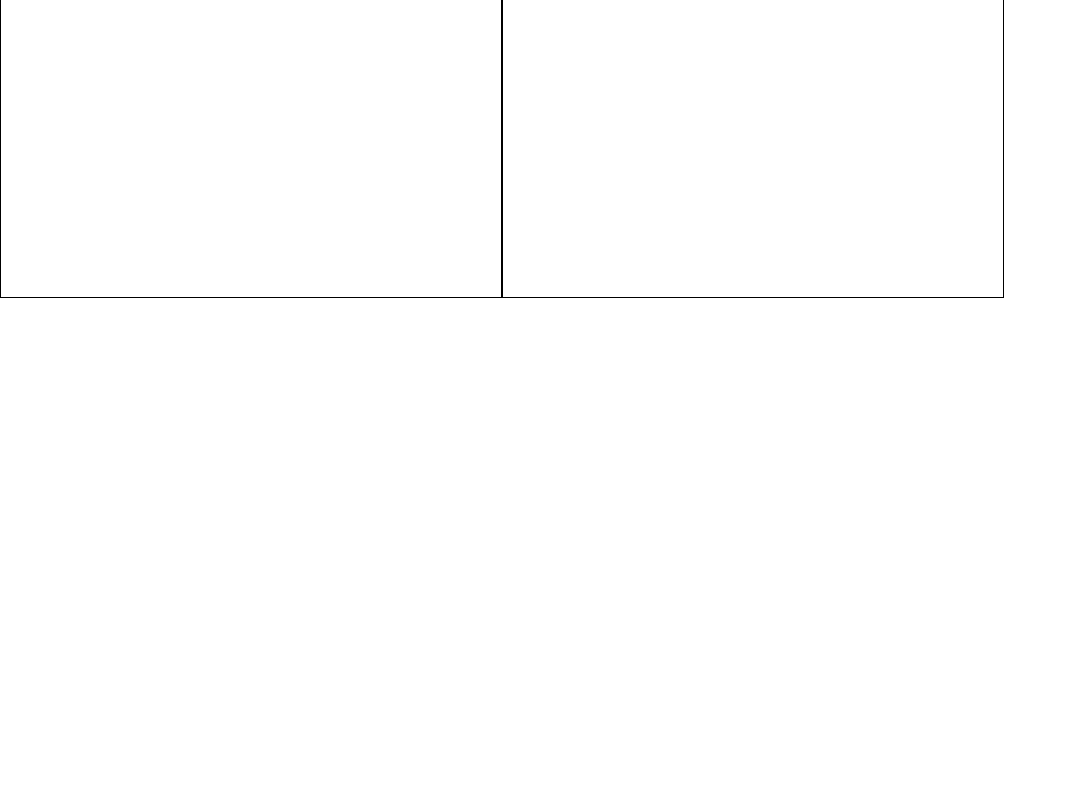
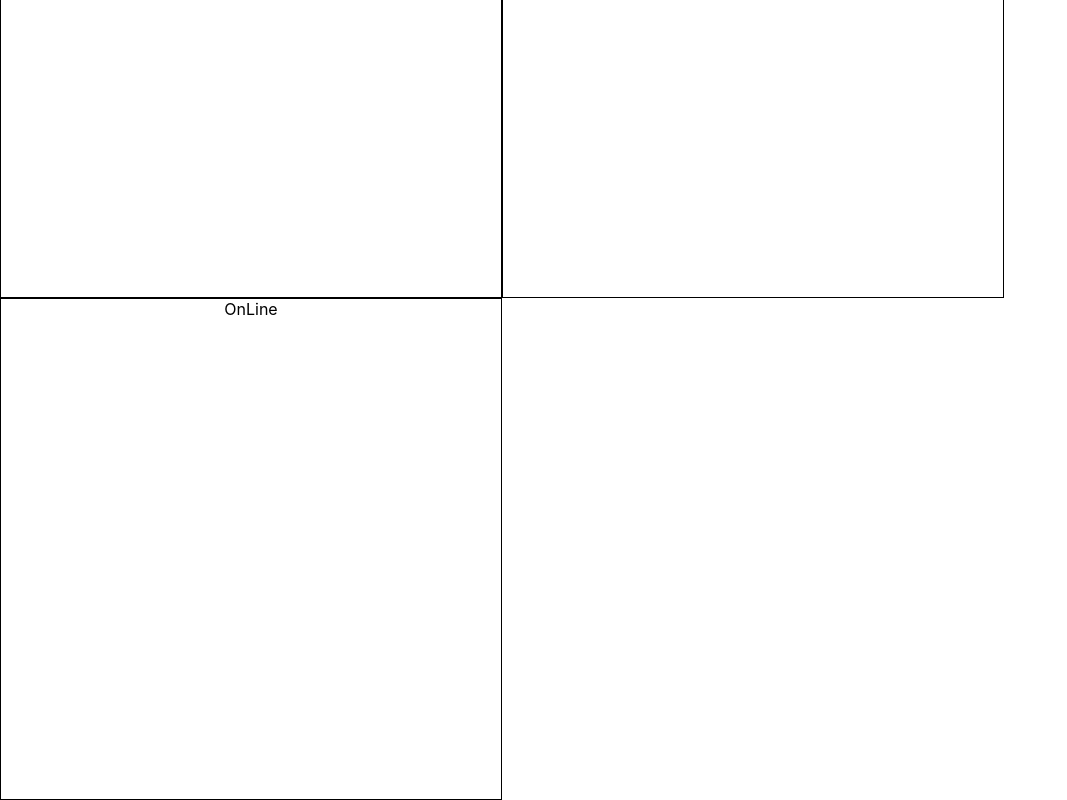
Before and after one commit to bigtae1007/nomard-hook, a React (Create React App) app: page / in a window 1280 px wide. Shown: the part 1208-2008 px from the top of the page, without its empty margins (0-1067 px from the left). Before the commit the page ends 1506 px from the top, so only its background shows below. Built offline with nearby package versions, Linux system fonts and the light colour scheme.

Commit message:
usenetwork 작성

```diff
--- a/src/App.tsx
+++ b/src/App.tsx
@@ -9,6 +9,7 @@ import PracPreventLeave from "./PracHook/PracPreventLeave";
 import PracBeforeLeave from "./PracHook/PracBeforeLeave";
 import PracFadeIn from "./PracHook/PracFadeIn";
 import styled from "styled-components";
+import PracNetwork from "./PracHook/PracNetwork";
 
 function App() {
   return (
@@ -20,6 +21,7 @@ function App() {
       <PracPreventLeave />
       <PracBeforeLeave />
       <PracFadeIn />
+      <PracNetwork />
     </AppDiv>
   );
 }
--- /dev/null
+++ b/src/PracHook/PracNetwork.tsx
@@ -0,0 +1,35 @@
+import React, { useEffect, useState } from "react";
+
+export const useNetwork = (onChange?: (state: boolean) => void) => {
+  const [statuse, setStatus] = useState(navigator.onLine);
+  const changeNetwork = () => {
+    if (onChange) {
+      onChange(navigator.onLine);
+    }
+
+    setStatus(navigator.onLine);
+  };
+
+  useEffect(() => {
+    window.addEventListener("online", changeNetwork);
+    window.addEventListener("offline", changeNetwork);
+    return () => {
+      window.removeEventListener("online", changeNetwork);
+      window.removeEventListener("offline", changeNetwork);
+    };
+  }, []);
+  return statuse;
+};
+
+export default function PracNetwork() {
+  const changeNetwork = (state: boolean) => {
+    console.log(state ? "온라인" : "오프라인");
+  };
+  const network = useNetwork(changeNetwork);
+
+  return (
+    <div>
+      <div>{network ? "OnLine" : "OffLine"}</div>
+    </div>
+  );
+}
```
